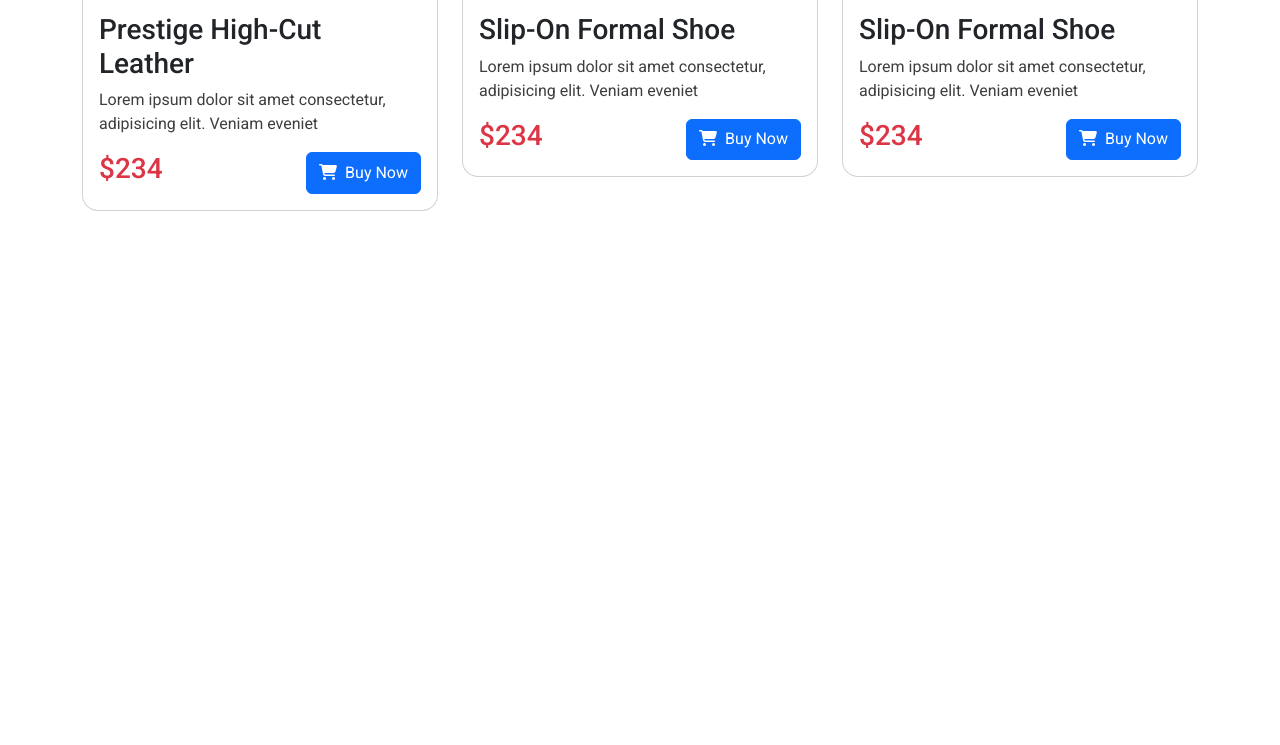
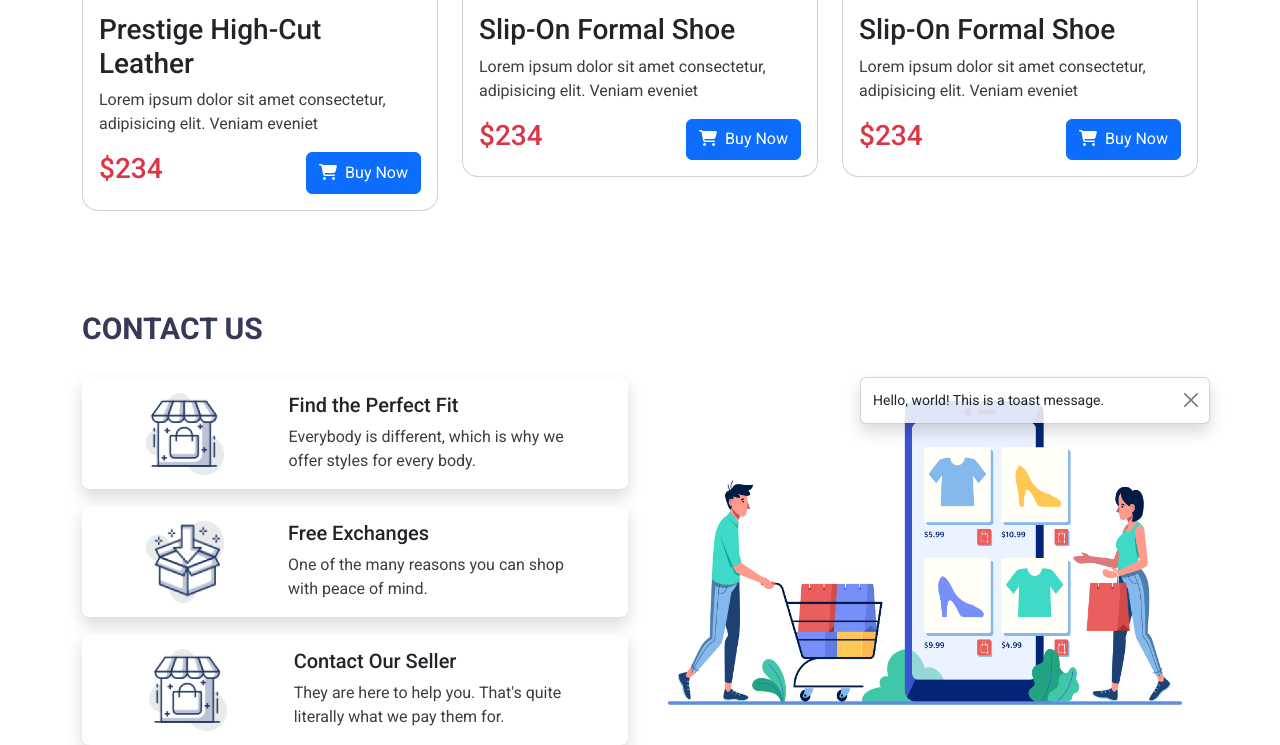
Before and after one commit to ashikbillah699/Shows-corner, a plain HTML site: page index.html in a window 1280 px wide. Shown: the part 1804-2549 px from the top of the page. Before the commit the page ends 2015 px from the top, so only its background shows below. Drawn offline with nearby package versions, Linux system fonts and the light colour scheme.

Commit message:
project end

```diff
--- a/css/style.css
+++ b/css/style.css
@@ -61,3 +61,13 @@ p {
 .card_hader {
     color: #363958;
 }
+
+/* contact_part css */
+#contact_part {
+    padding-top: 50px;
+}
+
+.perfect_fit img {
+    width: 78px;
+    height: 82px;
+}
--- a/index.html
+++ b/index.html
@@ -29,7 +29,7 @@
                             <a class="nav-link active ps-5" aria-current="page" href="#">Home</a>
                         </li>
                         <li class="nav-item">
-                            <a class="nav-link active ps-5" href="#">Product</a>
+                            <a class="nav-link active ps-5" href="#product">Product</a>
                         </li>
                         <li class="nav-item">
                             <a class="nav-link active ps-5" href="#">About us</a>
@@ -70,7 +70,7 @@
     </header>
     <main>
         <!-- Casual shows  -->
-        <section>
+        <section id="product">
             <div class="container">
                 <div class="casual_header">
                     <h2>CASUAL SHOES</h2>
@@ -201,6 +201,66 @@
                 </div>
             </div>
         </section>
+        <!-- Formal shoes part end -->
+        <!-- Contact part -->
+        <section id="contact_part">
+            <div class="container">
+                <div class="casual_header">
+                    <h2>CONTACT US</h2>
+                </div>
+                <div class="row d-flex flex-column-reverse flex-md-row flex-lg-row">
+                    <div class="col-sm-12 col-md-6 col-lg-6">
+                        <div class="perfect_fit d-flex justify-content-evenly shadow pt-3 rounded-3 ">
+                            <div class="">
+                                <img src="images/icons/image 12.png" alt="">
+                            </div>
+                            <div class="fit_text">
+                                <h5>Find the Perfect Fit</h5>
+                                <p>Everybody is different, which is why we <br>
+                                    offer styles for every body.</p>
+                            </div>
+                        </div>
+                        <div class="perfect_fit d-flex justify-content-evenly shadow pt-3 rounded-3 mt-3">
+                            <div class="">
+                                <img src="images/icons/image 13.png" alt="">
+                            </div>
+                            <div class="fit_text">
+                                <h5>Free Exchanges</h5>
+                                <p>One of the many reasons you can shop <br>
+                                    with peace of mind.</p>
+                            </div>
+                        </div>
+                        <div class="perfect_fit d-flex justify-content-evenly shadow pt-3 rounded-3 mt-3">
+                            <div class="">
+                                <img src="images/icons/image 12.png" alt="">
+                            </div>
+                            <div class="fit_text">
+                                <h5>Contact Our Seller</h5>
+                                <p>They are here to help you. That's quite <br>
+                                    literally what we pay them for.</p>
+                            </div>
+                        </div>
+                    </div>
+                    <div class="col-sm-12 col-md-6 col-lg-6 position-relative">
+                        <div class="contact_img mt-4 mx-3">
+                            <img class="img-fluid" src="images/icons/XMLID 1.png" alt="">
+
+                        </div>
+                        <div class="toast show position-absolute top-0 end-0" role="alert" aria-live="assertive"
+                            aria-atomic="true">
+                            <div class="d-flex">
+                                <div class="toast-body">
+
+                                    Hello, world! This is a toast message.
+                                </div>
+                                <button type="button" class="btn-close me-2 m-auto" data-bs-dismiss="toast"
+                                    aria-label="Close"></button>
+                            </div>
+                        </div>
+                    </div>
+                </div>
+            </div>
+        </section>
     </main>
 
     <script src="https://cdn.jsdelivr.net/npm/bootstrap@5.2.0/dist/js/bootstrap.bundle.min.js"></script>
```
